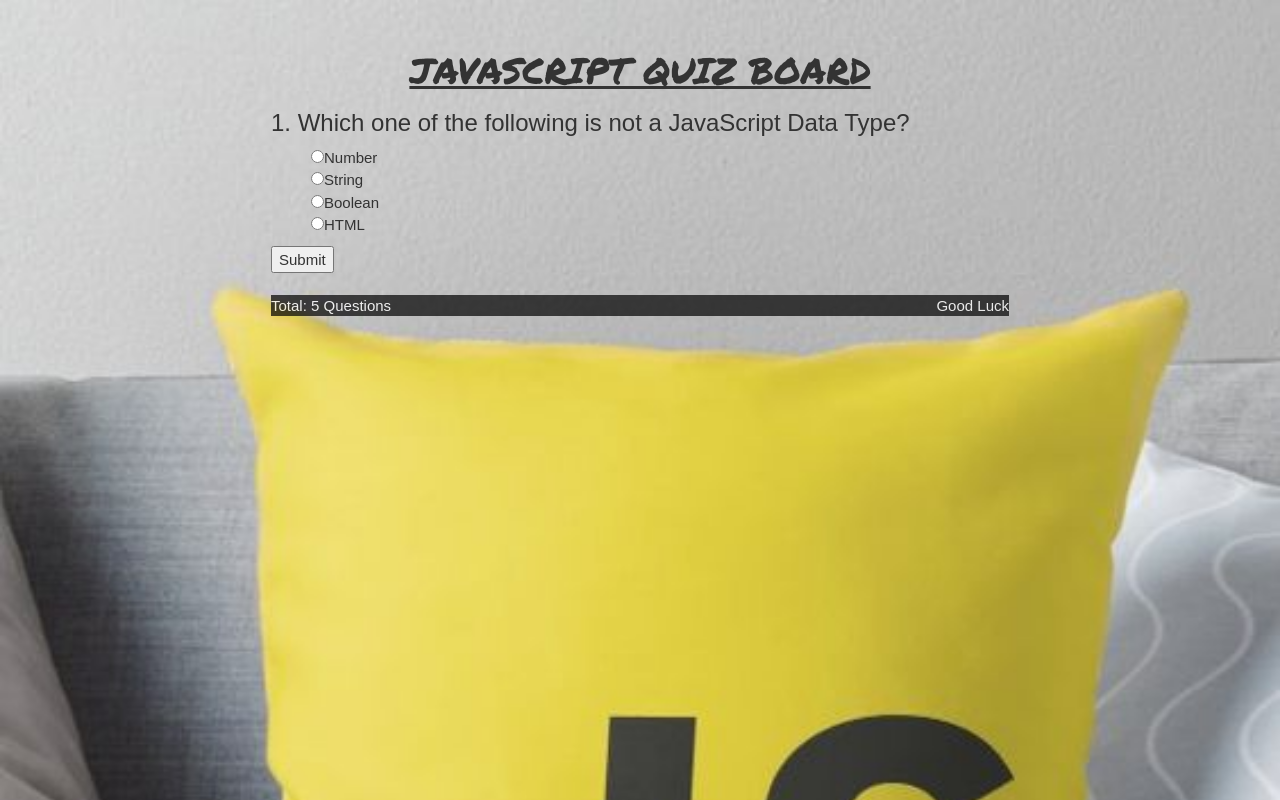
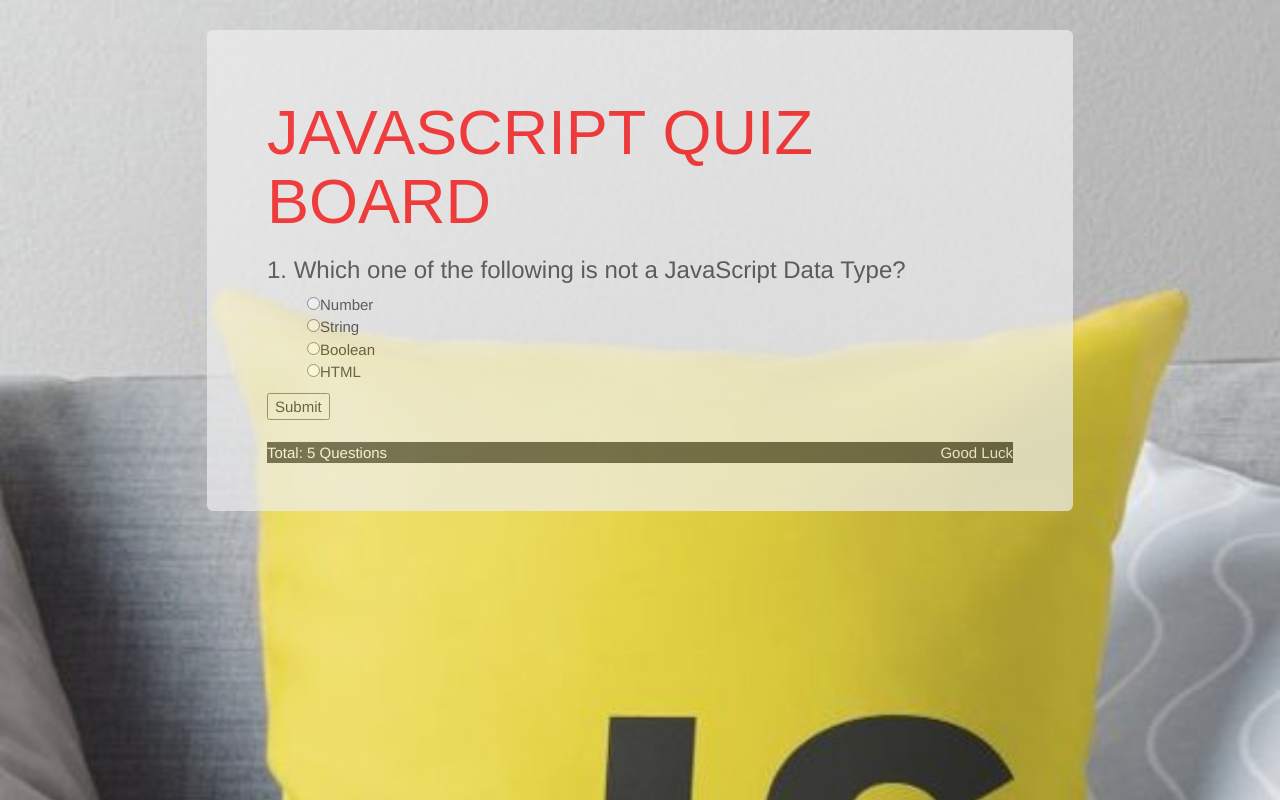
Before and after one commit to Denzel97/Quiz_Board, a plain HTML site: page index.html in a window 1280 px wide. Drawn offline with Linux system fonts and the light colour scheme.

Commit message:
add <div class=jumbotron></div> and styled it in the css

```diff
--- a/css/styles.css
+++ b/css/styles.css
@@ -1,5 +1,4 @@
 body {
-  font-family: 'Arial';
   font-size: 150%;
   background-image: url('../img/js5.jpg');
   background-repeat: no-repeat;
@@ -12,7 +11,7 @@ li {
 
 .container {
   position: relative;
-  width: 60%;
+  width: 70%;
   margin-top: 30px;
   margin-bottom: 30px;
   margin-left: auto;
@@ -27,12 +26,26 @@ li {
   text-decoration: underline;
 }
 
-.pull-left{float: left;}
-.pull-right{float: right;}
+.pull-left {
+  float: left;
+}
 
-.container>footer {
+.pull-right {
+  float: right;
+}
+
+.jumbotron>footer {
   background: black;
   color: white;
   overflow: auto;
   opacity: 0.7;
 }
+
+.jumbotron {
+  opacity: 0.7;
+}
+
+.jumbotron>h1 {
+  font-family: 'Arial', sans-serif;
+  color: red;
+}
--- a/index.html
+++ b/index.html
@@ -11,6 +11,7 @@
 
 <body>
   <div class="container">
+    <div class="jumbotron">
       <h1>JAVASCRIPT QUIZ BOARD</h1>
       <main>
         <form class="jsForm" id="quiz1" data-question="1">
@@ -75,6 +76,7 @@
         <div class="pull-right">Good Luck</div>
       </footer>
     </div>
+  </div>
 
   <script src="js/jquery-3.3.1.js"></script>
   <script src="js/javaScript.js"></script>
```
Lines whose indentation alone changed are shown as unchanged.
